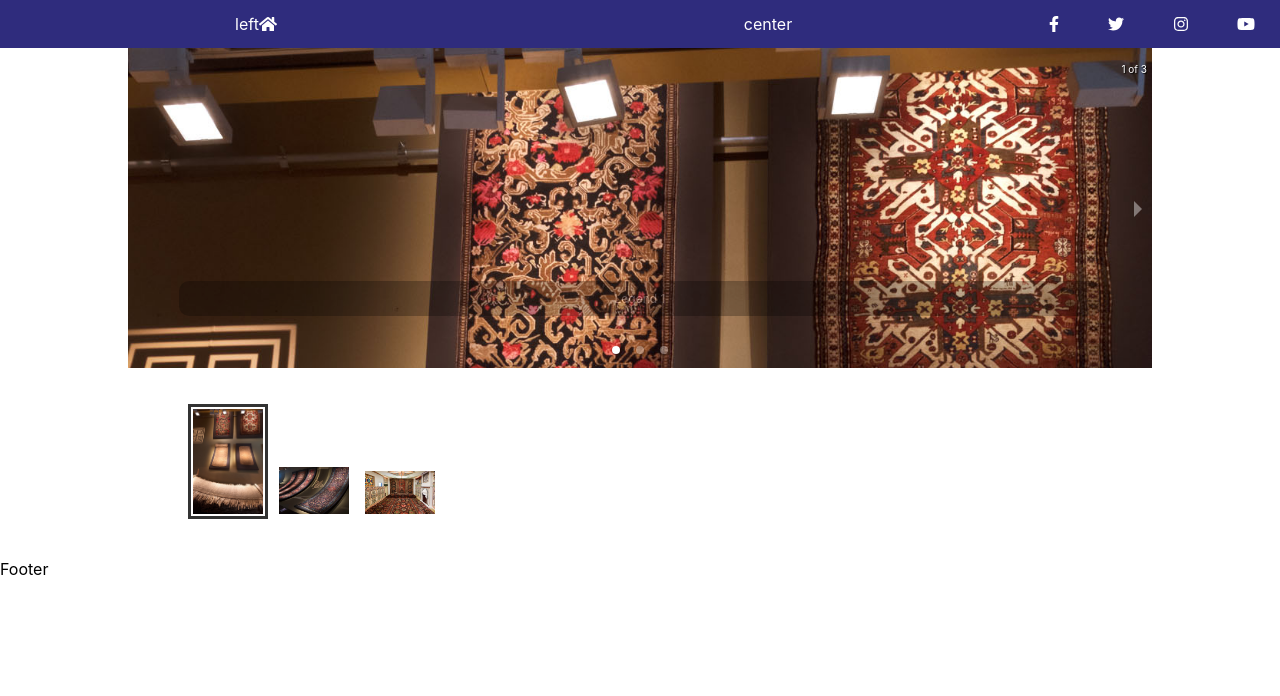
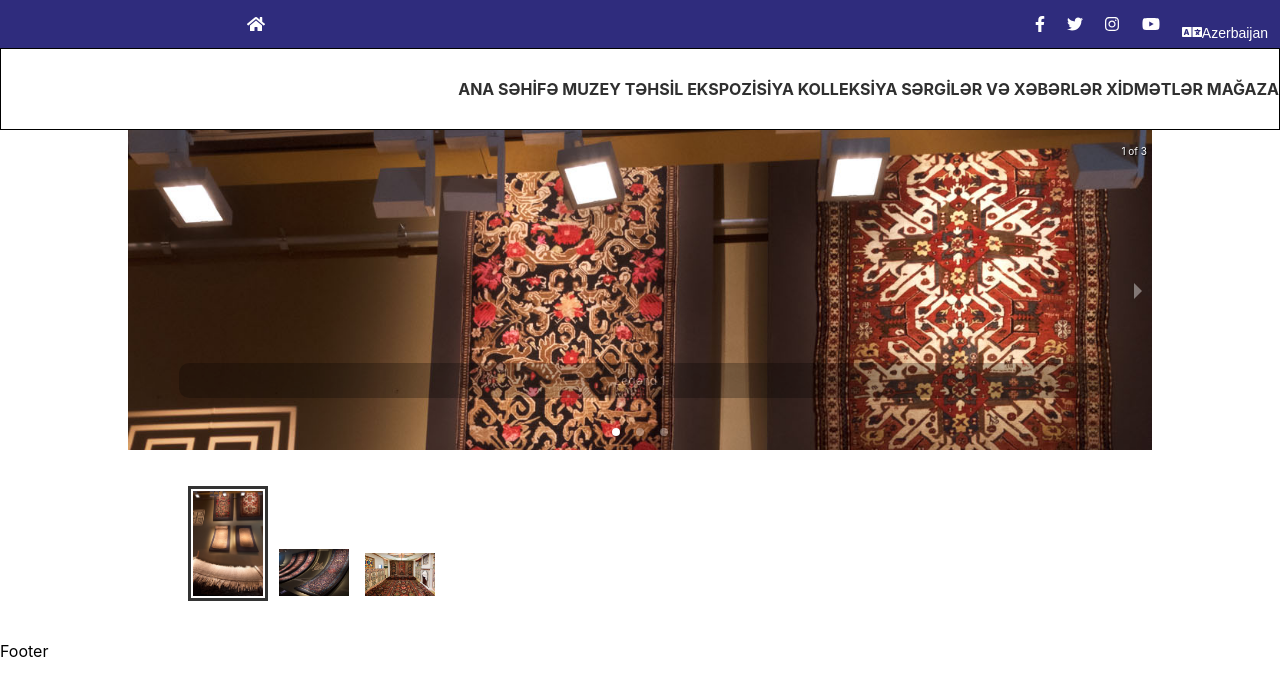
Before and after one commit to hnariman/carpets, a React (Create React App) app: page / in a window 1280 px wide. Shown: the top 696 px of the page. Built offline with nearby package versions, Linux system fonts and the light colour scheme.

Commit message:
added some navbar just ot show the place of it
added language menu

```diff
--- a/src/App.js
+++ b/src/App.js
@@ -3,14 +3,27 @@ import React from "react";
 import Carousel from "./components/Carousel";
 import Header from "./components/Header";
 import Footer from "./components/Footer";
-
 export default class App extends React.Component {
   state = {};
   render() {
     return (
       <React.Fragment>
         <Header />
+        <div className="navbar">
+          <span> ANA SƏHİFƏ </span>
+          <span> MUZEY </span>
+          <span> TƏHSİL </span>
+          <span> EKSPOZİSİYA </span>
+          <span> KOLLEKSİYA </span>
+          <span> SƏRGİLƏR VƏ XƏBƏRLƏR </span>
+          <span> XİDMƏTLƏR </span>
+          <span> MAĞAZA </span>
+        </div>
         <Carousel />
+        {/* <Gifts /> */}
+        {/* <CarpetsAroundTheWorld /> */}
+        {/* <Supporters /> */}
+        {/* <CompulsoryGovtSites /> */}
         <Footer />
       </React.Fragment>
     );
--- a/src/components/Header.jsx
+++ b/src/components/Header.jsx
@@ -2,25 +2,33 @@ import React from "react";
 import "./style.css";
 import { faHome } from "@fortawesome/free-solid-svg-icons";
 import { fab } from "@fortawesome/free-brands-svg-icons";
+import { fas } from "@fortawesome/free-solid-svg-icons";
 import { library } from "@fortawesome/fontawesome-svg-core";
 import { FontAwesomeIcon } from "@fortawesome/react-fontawesome";
 
-library.add(fab);
+library.add(fab, fas);
 export default class Header extends React.Component {
   state = {};
   render() {
     return (
       <div className="header">
         <div className="header-left">
-          left
           <FontAwesomeIcon icon={faHome} />
         </div>
-        <div className="header-center">center</div>
+        <div className="header-center"></div>
         <div className="header-right">
           <FontAwesomeIcon icon={["fab", "facebook-f"]} />
           <FontAwesomeIcon icon={["fab", "twitter"]} />
           <FontAwesomeIcon icon={["fab", "instagram"]} />
           <FontAwesomeIcon icon={["fab", "youtube"]} />
+          <div>
+            <FontAwesomeIcon icon={["fas", "language"]} />
+            <select id="" name="" className="languages">
+              <option value="">Azerbaijan</option>
+              <option value="">Russian</option>
+              <option value="">English</option>
+            </select>
+          </div>
         </div>
       </div>
     );
--- a/src/components/style.css
+++ b/src/components/style.css
@@ -7,9 +7,6 @@
   display: flex;
   justify-content:space-evenly;
   align-items: stretch;
-}
-
-.header > div {
 }
 
 .header-left{
@@ -54,3 +51,52 @@
   color: black;
   opacity: 0.3;
 }
+
+.languages {
+  -webkit-user-select: none;
+  -webkit-appearance:button;
+  -moz-appearance:none; /* Firefox */
+  -webkit-appearance:none; /* Safari and Chrome */
+  overflow: hidden;
+  appearance:none;
+  border: none;
+  border-radius: 0px !important;
+  outline: none !important;
+  background: #2f2c7d;
+  color: white;
+  font-size: 14px;
+}
+
+.languages:focus {
+  box-shadow: none;
+  -webkit-box-shadow: none;
+  border-color: inherit;
+  -webkit-appearance:none;
+  background: transparent;
+  outline: none !important;
+  box-shadow: 0 !important;
+}
+
+.languages:hover {
+  border: none;
+  border-radius: 0px !important;
+  outline: none;
+  opacity: 0.6;
+}
+
+.languages option {
+  border: none;
+  background: #2f2c7d !important;
+  color: white;
+  font-size: 24px;
+}
+
+.navbar {
+  height: 10vh;
+  background: #fff;
+  line-height: 10vh;
+  color: #2f2f2f;
+  font-weight: bold;
+  text-align: right;
+  border: 1px solid black;
+}
```
